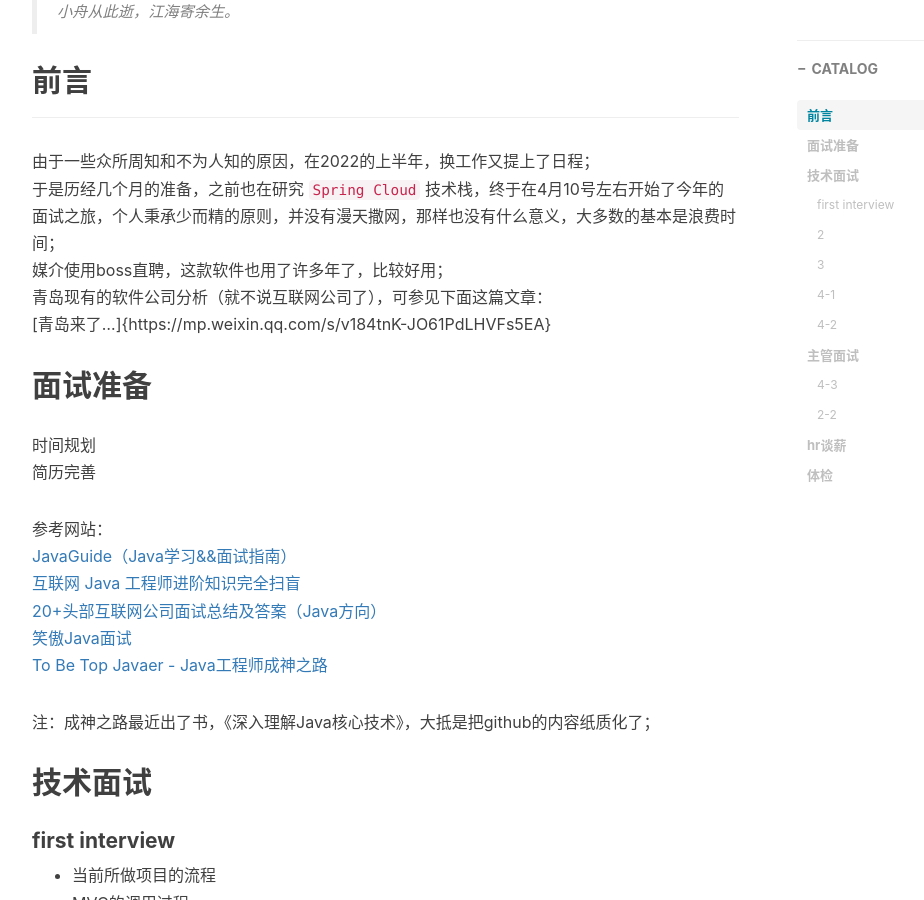
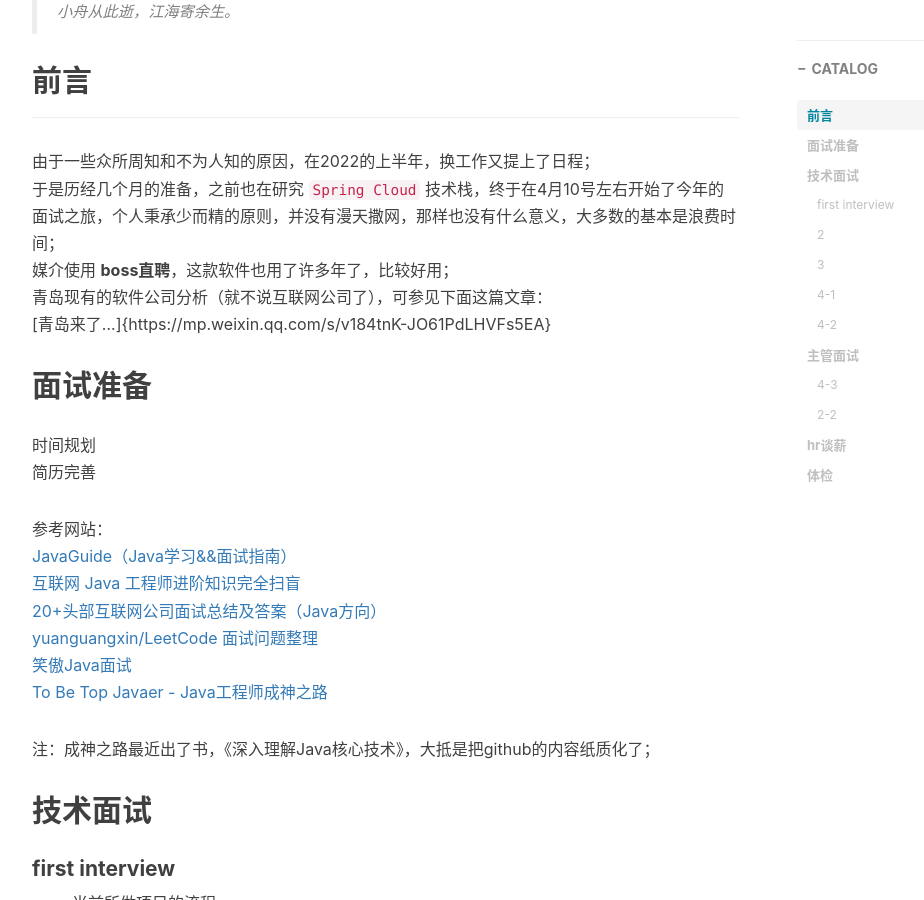
Before and after one commit to zhangxx0/zhangxx0.github.io, a Jekyll site: the page built from _posts/2022-05-10-interview2022.markdown, in a window 1280 px wide and 900 px high, scrolled down 508 px. Shown: the whole window, without its empty margins (233-1157 px from the left). Built offline with Jekyll 4.4.1, drawn with Linux system fonts in a browser that asks for light colours; nearby versions of some CDN libraries; comment, search, counter and statistics services are not loaded.

Commit message:
add some

```diff
--- a/_posts/2022-05-10-interview2022.markdown
+++ b/_posts/2022-05-10-interview2022.markdown
@@ -18,7 +18,7 @@ tags:
 
 由于一些众所周知和不为人知的原因，在2022的上半年，换工作又提上了日程；
 于是历经几个月的准备，之前也在研究 `Spring Cloud` 技术栈，终于在4月10号左右开始了今年的面试之旅，个人秉承少而精的原则，并没有漫天撒网，那样也没有什么意义，大多数的基本是浪费时间；
-媒介使用boss直聘，这款软件也用了许多年了，比较好用；
+媒介使用 **boss直聘**，这款软件也用了许多年了，比较好用；
 青岛现有的软件公司分析（就不说互联网公司了），可参见下面这篇文章：
 [青岛来了...]{https://mp.weixin.qq.com/s/v184tnK-JO61PdLHVFs5EA}
 
@@ -32,6 +32,7 @@ tags:
 [JavaGuide（Java学习&&面试指南）](https://javaguide.cn/)
 [互联网 Java 工程师进阶知识完全扫盲](https://doocs.github.io/advanced-java/#/)
 [20+头部互联网公司面试总结及答案（Java方向）](https://mp.weixin.qq.com/s/aaDIkYP-EOW3KjQ1RP4_3A)
+[yuanguangxin/LeetCode 面试问题整理](https://github.com/yuanguangxin/LeetCode/blob/master/Rocket.md)
 [笑傲Java面试](https://book.weavinghorse.com/smile-java/)
 [To Be Top Javaer - Java工程师成神之路](https://github.com/hollischuang/toBeTopJavaer)
 
```
